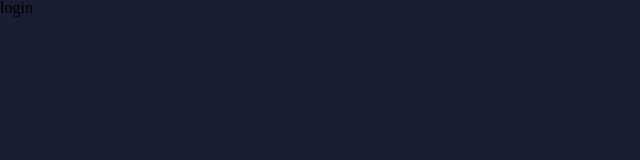
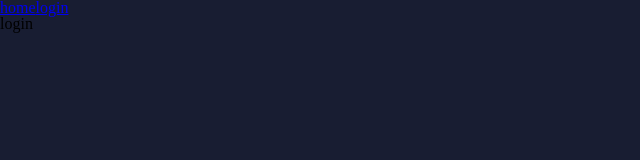
Before and after one commit to wpgodforever/wp-blog-admin-react, a React (Vite) app: page /login in a window 1280 px wide. Shown: the top 160 px of the page, without its empty margins (0-640 px from the left). Built offline with nearby package versions, Linux system fonts and the light colour scheme.

Commit message:
[add]路由懒加载配置

```diff
--- a/src/App.tsx
+++ b/src/App.tsx
@@ -1,11 +1,16 @@
-import { useRoutes } from 'react-router-dom'
+import React from 'react'
+import { useRoutes, Link } from 'react-router-dom'
 import router from './routers'
 function App() {
   const outlet = useRoutes(router)
   return (
     <>
       <div>
-        {outlet}
+        <Link to="/home">home</Link>
+        <Link to="/login">login</Link>
+        <React.Suspense fallback={<div>loading...</div>}>
+          {outlet}
+        </React.Suspense>
       </div>
 
     </>
--- a/src/routers/index.tsx
+++ b/src/routers/index.tsx
@@ -1,12 +1,14 @@
-import Home from '../views/Home'
-import Login from '../views/Login'
+import { lazy } from 'react'
+// 懒加载引入
+const Home = lazy(() => import('../views/Home'))
+const Login = lazy(() => import('../views/Login'))
 
 import { Navigate } from 'react-router-dom'
 
 const routes = [
     {
         path: '/',
-        element: <Navigate to='/home' />,
+        element: <Navigate to='/login' />,
     },
     {
         path: '/login',
```
